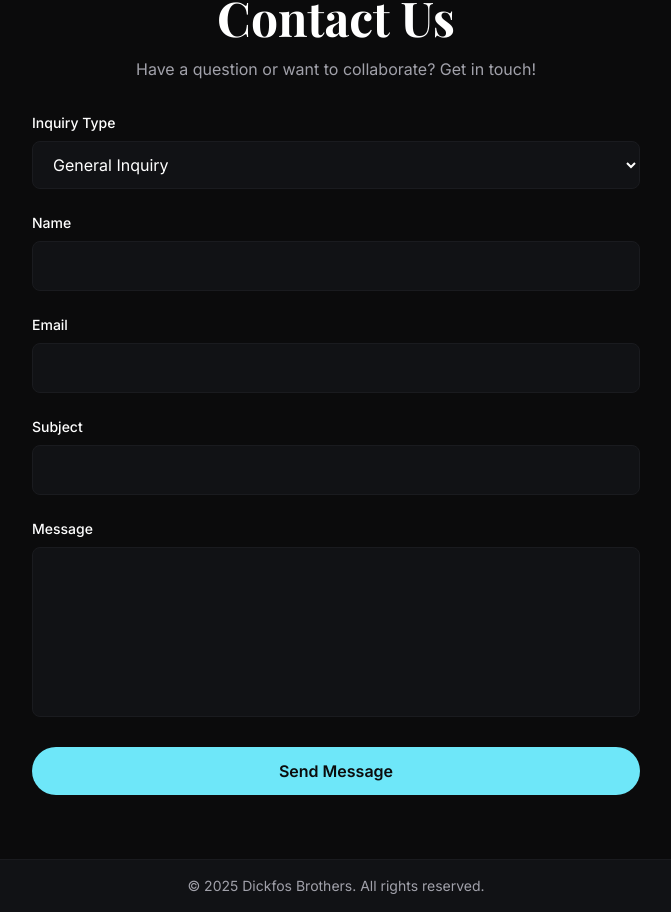
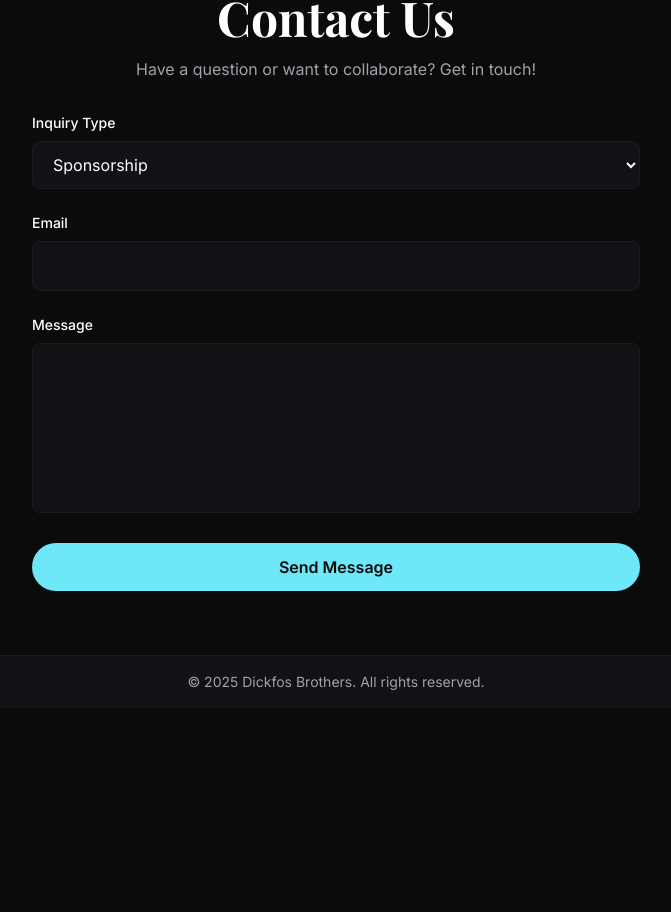
Before and after one commit to JacksonDickfos/dickfos-brothers, a Next.js app: page / in a window 1280 px wide. Shown: the part 4224-5136 px from the top of the page, without its empty margins (304-975 px from the left). After the commit the page ends 4932 px from the top, so only its background shows below. Built offline with nearby package versions, Linux system fonts and the light colour scheme; no server answers.

Commit message:
Simplify contact form: remove name and subject fields, update inquiry types

```diff
--- a/src/app/api/contact/route.ts
+++ b/src/app/api/contact/route.ts
@@ -3,11 +3,9 @@ import { z } from "zod";
 import { Resend } from "resend";
 
 const contactSchema = z.object({
-  name: z.string().min(1, "Name is required"),
   email: z.string().email("Invalid email address"),
-  subject: z.string().min(1, "Subject is required"),
   message: z.string().min(1, "Message is required"),
-  inquiryType: z.enum(["general", "media", "collaboration", "press"]),
+  inquiryType: z.enum(["sponsorship", "collaboration", "media"]),
 });
 
 const getResend = () => {
@@ -33,13 +31,11 @@ export async function POST(request: NextRequest) {
       await resend.emails.send({
         from: "contact@dickfos-brothers.com",
         to: process.env.CONTACT_EMAIL || "hello@resemblance.studio",
-        subject: `[${data.inquiryType}] ${data.subject}`,
+        subject: `[${data.inquiryType}] Contact Form Submission`,
         html: `
           <h2>New Contact Form Submission</h2>
           <p><strong>Type:</strong> ${data.inquiryType}</p>
-          <p><strong>Name:</strong> ${data.name}</p>
           <p><strong>Email:</strong> ${data.email}</p>
-          <p><strong>Subject:</strong> ${data.subject}</p>
           <p><strong>Message:</strong></p>
           <p>${data.message.replace(/\n/g, "<br>")}</p>
         `,
--- a/src/components/ContactForm.tsx
+++ b/src/components/ContactForm.tsx
@@ -4,11 +4,9 @@ import { useState } from "react";
 
 export function ContactForm() {
   const [formData, setFormData] = useState({
-    name: "",
     email: "",
-    subject: "",
     message: "",
-    inquiryType: "general",
+    inquiryType: "sponsorship",
   });
   const [status, setStatus] = useState<"idle" | "loading" | "success" | "error">("idle");
 
@@ -25,7 +23,7 @@ export function ContactForm() {
 
       if (response.ok) {
         setStatus("success");
-        setFormData({ name: "", email: "", subject: "", message: "", inquiryType: "general" });
+        setFormData({ email: "", message: "", inquiryType: "sponsorship" });
       } else {
         setStatus("error");
       }
@@ -46,25 +44,10 @@ export function ContactForm() {
           onChange={(e) => setFormData({ ...formData, inquiryType: e.target.value })}
           className="w-full rounded-lg bg-[#111215] border border-[#1A1B1F] px-4 py-3 text-white focus:outline-none focus:ring-2 focus:ring-[#6EE7F9]"
         >
-          <option value="general">General Inquiry</option>
-          <option value="media">Media Inquiry</option>
+          <option value="sponsorship">Sponsorship</option>
           <option value="collaboration">Collaboration</option>
-          <option value="press">Press Kit Request</option>
+          <option value="media">Media Request</option>
         </select>
-      </div>
-
-      <div>
-        <label htmlFor="name" className="block text-sm font-medium mb-2">
-          Name
-        </label>
-        <input
-          type="text"
-          id="name"
-          required
-          value={formData.name}
-          onChange={(e) => setFormData({ ...formData, name: e.target.value })}
-          className="w-full rounded-lg bg-[#111215] border border-[#1A1B1F] px-4 py-3 text-white focus:outline-none focus:ring-2 focus:ring-[#6EE7F9]"
-        />
       </div>
 
       <div>
@@ -77,20 +60,6 @@ export function ContactForm() {
           required
           value={formData.email}
           onChange={(e) => setFormData({ ...formData, email: e.target.value })}
-          className="w-full rounded-lg bg-[#111215] border border-[#1A1B1F] px-4 py-3 text-white focus:outline-none focus:ring-2 focus:ring-[#6EE7F9]"
-        />
-      </div>
-
-      <div>
-        <label htmlFor="subject" className="block text-sm font-medium mb-2">
-          Subject
-        </label>
-        <input
-          type="text"
-          id="subject"
-          required
-          value={formData.subject}
-          onChange={(e) => setFormData({ ...formData, subject: e.target.value })}
           className="w-full rounded-lg bg-[#111215] border border-[#1A1B1F] px-4 py-3 text-white focus:outline-none focus:ring-2 focus:ring-[#6EE7F9]"
         />
       </div>
```
